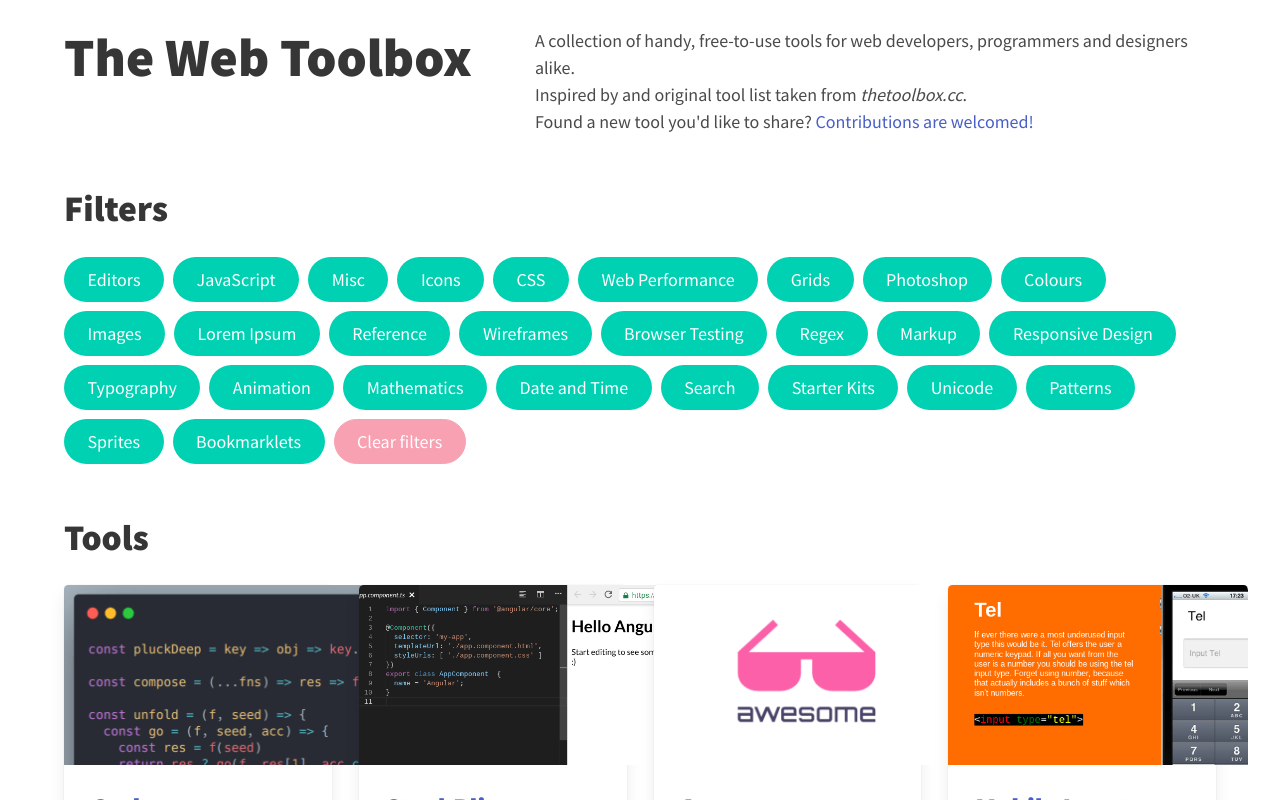
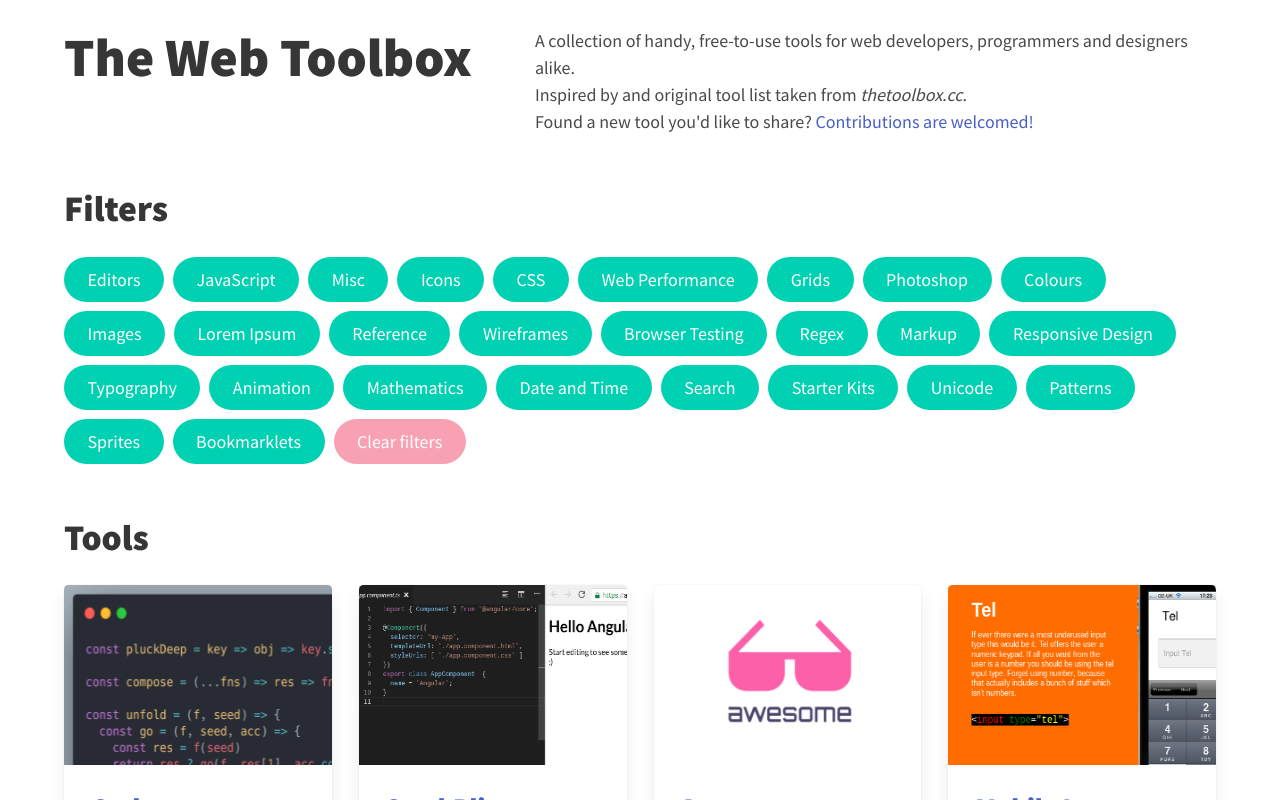
Before and after one commit to ToshNeox/webtoolbox, a Vue app: page / in a window 1280 px wide. Shown: the top 800 px of the page. Built offline with nearby package versions, Linux system fonts and the light colour scheme.

Commit message:
Remove minimum width of tool images, fix display issue

```diff
--- a/app/tool.vue
+++ b/app/tool.vue
@@ -61,7 +61,6 @@
         }
 
         .toolImage {
-            min-width: 300px;
             min-height: 180px;
         }
     }
```
